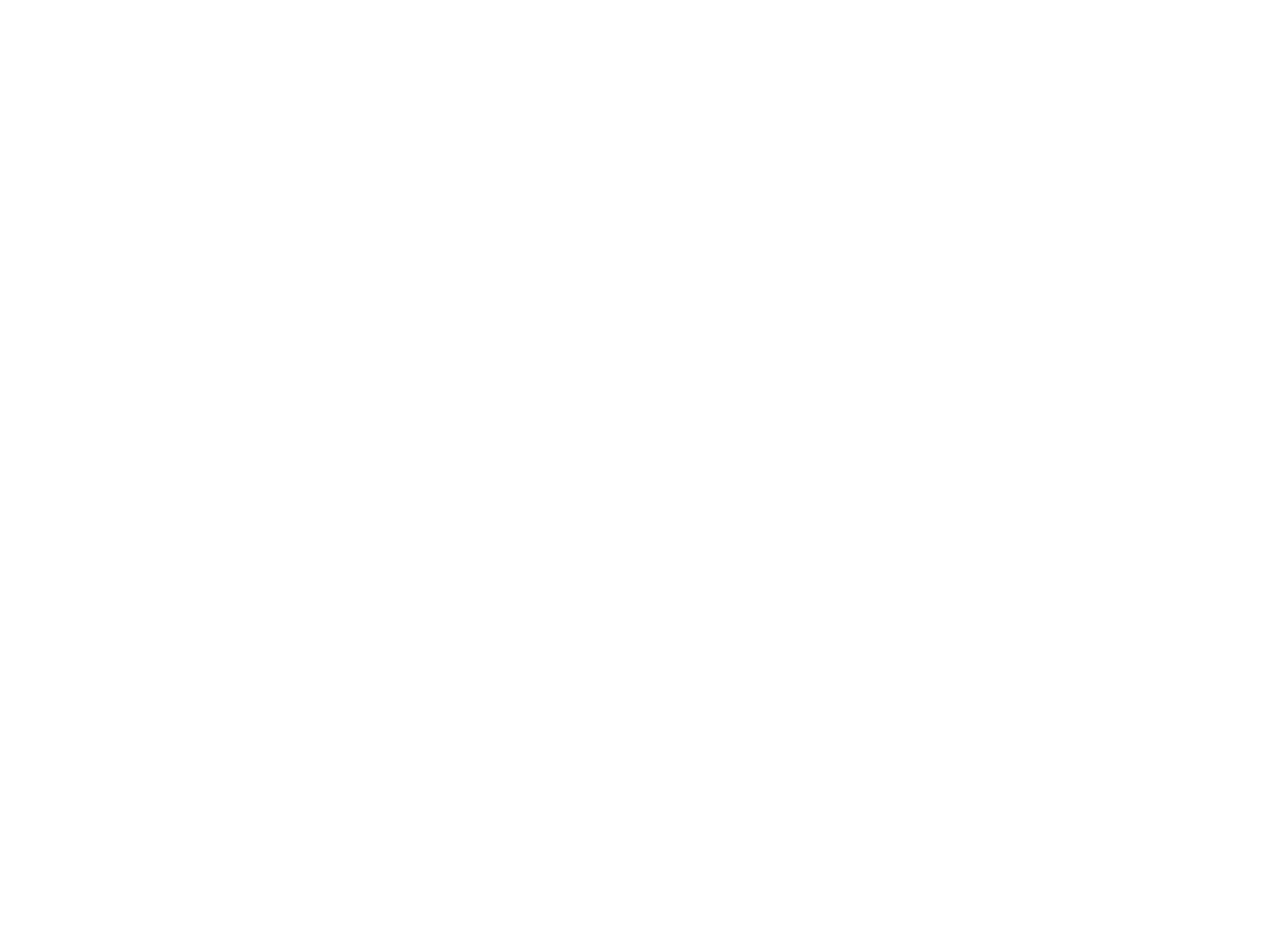
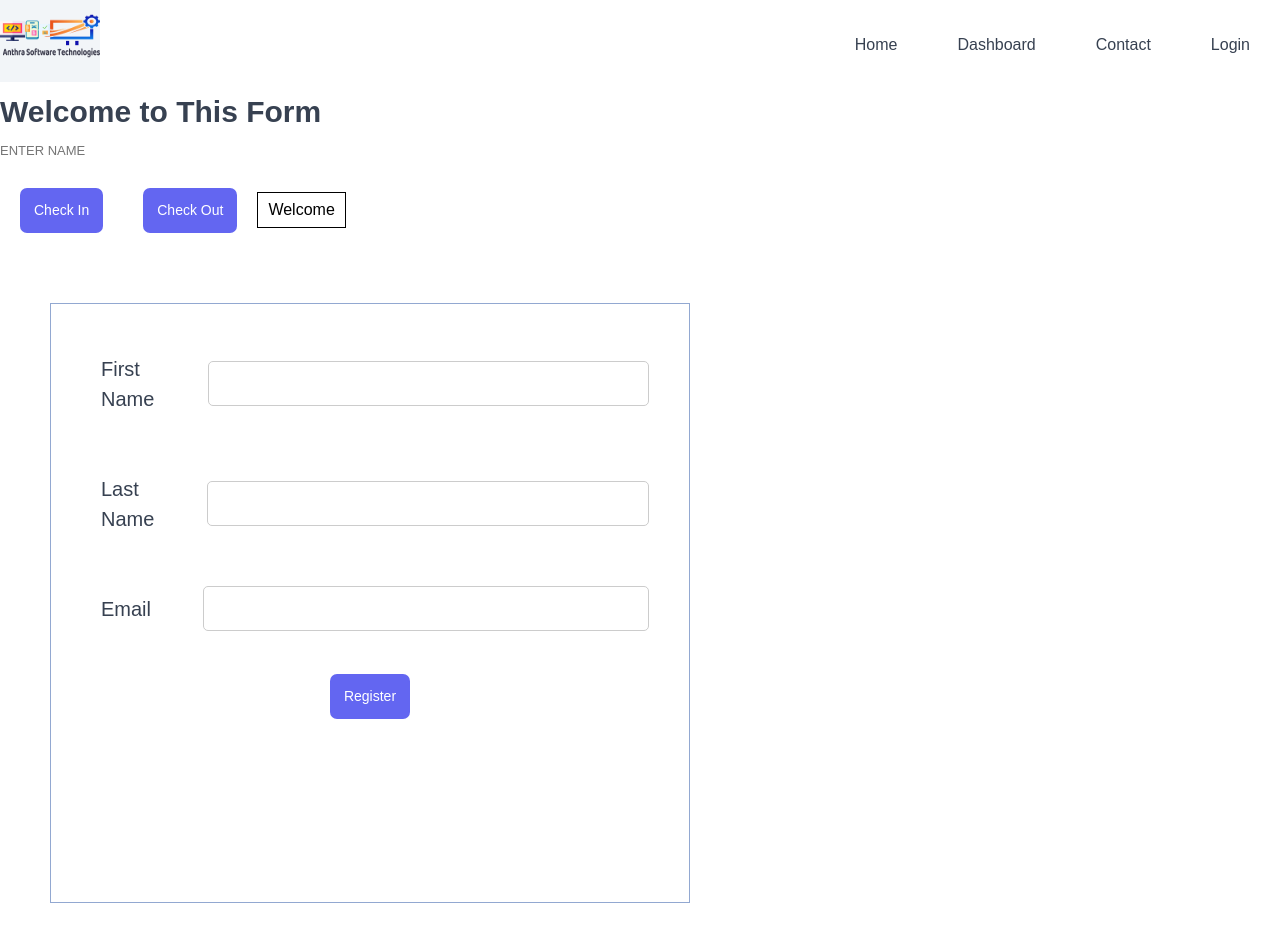
Before and after one commit to gashawgedef/react-dashboard, a React (Vite) app: page /home in a window 1280 px wide. Before the commit this address had no page. Shown: the top 942 px of the page. Before the commit the page ends 800 px from the top, so only its background shows below. Built offline with nearby package versions, Linux system fonts and the light colour scheme.

Commit message:
this is my commit for the react Dashboard

```diff
--- a/src/App.jsx
+++ b/src/App.jsx
@@ -1,20 +1,32 @@
 
-import { BrowserRouter, Routes, Route } from "react-router-dom";
+import { BrowserRouter, Routes, Route, Navigate } from "react-router-dom";
 import HomePage from './Pages/HomePage';
-import Contact from './Pages/Contact'
+ import Dashboard from './Pages/Dashboard'
+import Users from './Pages/Users'
+import Settings from './Pages/Settings'
+import Login from './Pages/Login'
+import AppLayout from './Pages/AppLayouht'
+
 import GlobalStyles from "./styles/GlobalStyles";
+import Contact from "./Pages/Contact";
+import PageNotFound from "./Pages/PageNotFound";
 function App() {
   return (
     <>
     <GlobalStyles/>
     <BrowserRouter>
     <Routes>
-      <Route  index path="/" element={<HomePage/>}/>
-      <Route   path="/" element={<HomePage/>}/>
-      <Route path="/contact" element={<Contact/>}/>
+
+      <Route index path="/" element={<Navigate replace to="dashboard"/>}/>
+      <Route   path="dashboard" element={<Dashboard/>}/>
+      <Route   path="home" element={<HomePage/>}/>
+      <Route path="contacts" element={<Contact/>}/>
+      <Route path="login" element={<Login/>}/>
+      <Route path="setting" element={<Settings/>}/>
+      <Route path="users" element={<Users/>}/>
+      <Route path="app-layout" element={<AppLayout/>}/>
+      <Route path="*" element={<PageNotFound/>}/>
     </Routes>
-
-
     </BrowserRouter>
     </>
   )
--- a/src/Components/NavBar.jsx
+++ b/src/Components/NavBar.jsx
@@ -6,10 +6,13 @@
     <nav className="navbar">
       <ul>
         <li>
-          <NavLink to="/">Home</NavLink>
+          <NavLink to="/home">Home</NavLink>
         </li>
         <li>
-          <NavLink to="/contact">Contact</NavLink>
+          <NavLink to="/">Dashboard</NavLink>
+        </li>
+        <li>
+          <NavLink to="/contacts">Contact</NavLink>
         </li>
         <li>
           <NavLink to="/login" >
--- a/src/Pages/AppLayouht.jsx
+++ b/src/Pages/AppLayouht.jsx
@@ -0,0 +1,12 @@
+
+
+
+function AppLayouht() {
+  return (
+    <div>
+        This is App Layout
+    </div>
+  )
+}
+
+export default AppLayouht
--- a/src/Pages/Dashboard.jsx
+++ b/src/Pages/Dashboard.jsx
@@ -0,0 +1,11 @@
+
+
+function Dashboard() {
+  return (
+    <div>
+      Dashboard Page
+    </div>
+  )
+}
+
+export default Dashboard
--- a/src/Pages/Login.jsx
+++ b/src/Pages/Login.jsx
@@ -0,0 +1,13 @@
+
+
+
+
+function Login() {
+  return (
+    <div>
+      Login
+    </div>
+  )
+}
+
+export default Login
--- /dev/null
+++ b/src/Pages/PageNotFound.jsx
@@ -0,0 +1,10 @@
+
+function PageNotFound() {
+  return (
+    <div>
+      Page Not Found
+    </div>
+  )
+}
+
+export default PageNotFound
--- a/src/Pages/Settings.jsx
+++ b/src/Pages/Settings.jsx
@@ -0,0 +1,13 @@
+
+
+
+
+function Settings() {
+  return (
+    <div>
+      Settings
+    </div>
+  )
+}
+
+export default Settings
--- a/src/Pages/Users.jsx
+++ b/src/Pages/Users.jsx
@@ -0,0 +1,13 @@
+
+
+
+function Users() {
+  return (
+    <div>
+        Users
+
+    </div>
+  )
+}
+
+export default Users
```
